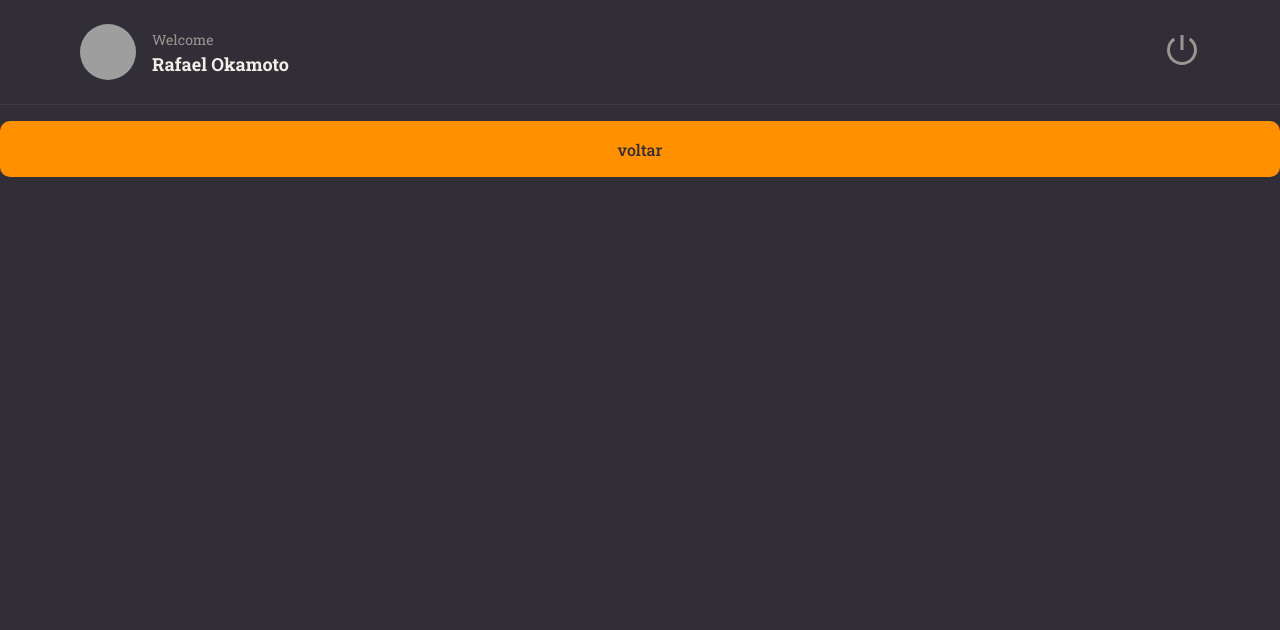
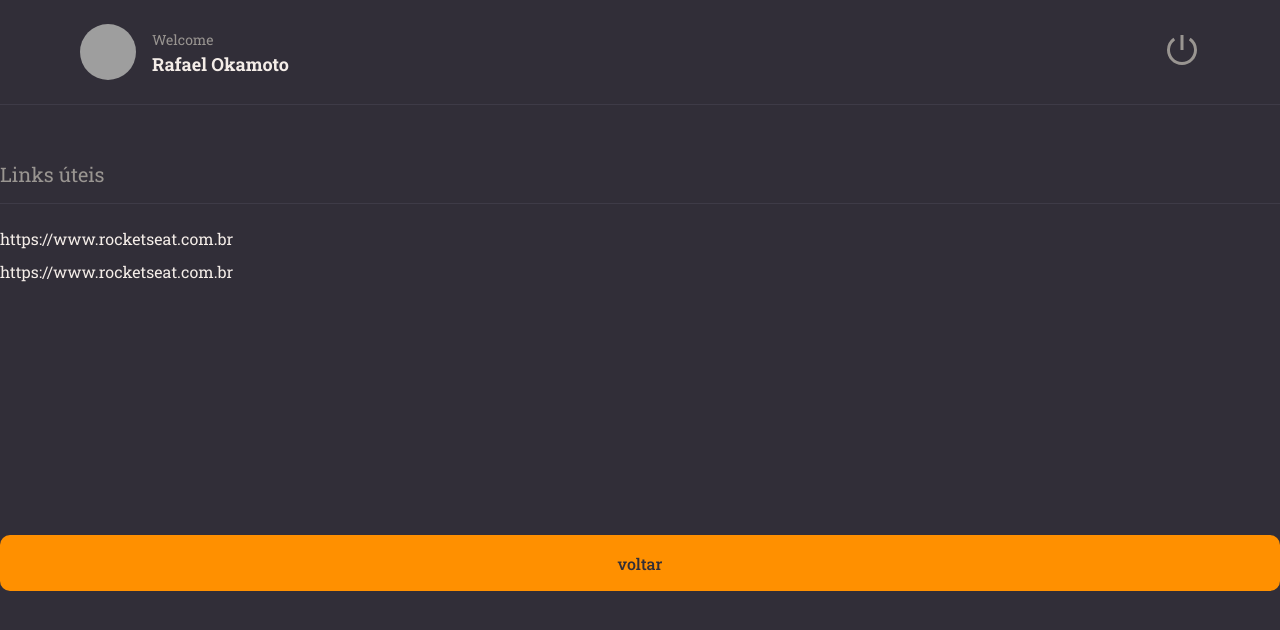
Before and after one commit to RafaelOkamoto182/Rocketnotes, a React (Vite) app: page / in a window 1280 px wide. Shown: the top 630 px of the page. Built offline with nearby package versions, Linux system fonts and the light colour scheme; grey boxes are pictures that could not be loaded.

Commit message:
feito componente Section. Utilizacao da prop "children"

```diff
--- /dev/null
+++ b/src/components/Section/index.jsx
@@ -0,0 +1,10 @@
+import { Container } from './styles'
+
+export function Section({ title, children }) {
+    return (
+        <Container>
+            <h2>{title}</h2>
+            {children}
+        </Container>
+    )
+}
--- /dev/null
+++ b/src/components/Section/styles.js
@@ -0,0 +1,19 @@
+import styled from 'styled-components'
+
+export const Container = styled.section`
+    margin: 56px 0 28px;
+
+    >h2 {
+        border-bottom-width: 1px;
+        border-bottom-style: solid;
+        border-bottom-color: ${({ theme }) => theme.COLORS.BACKGROUND_700};
+
+        padding-bottom: 16px;
+        margin-bottom: 24px;
+
+        color: ${({ theme }) => theme.COLORS.GRAY_100};
+        font-size: 20px;
+        font-weight: 400;
+    }
+
+`
--- a/src/pages/Details/index.jsx
+++ b/src/pages/Details/index.jsx
@@ -1,10 +1,23 @@
-import { Container } from "./styles.js"
+import { Container, Links } from "./styles.js"
 import { Button } from '../../components/Button'
 import { Header } from "../../components/Header"
+import { Section } from "../../components/Section"
+
+
 export function Details() {
   return (
     <Container>
       <Header />
+
+      <Section title="Links úteis">
+
+        <Links>
+          <li><a href="#">https://www.rocketseat.com.br</a></li>
+          <li><a href="#">https://www.rocketseat.com.br</a></li>
+        </Links>
+
+      </Section>
+
       <Button title="voltar" />
 
     </Container>
--- a/src/pages/Details/styles.js
+++ b/src/pages/Details/styles.js
@@ -11,3 +11,15 @@
     "content"
 
 `
+
+export const Links = styled.ul`
+    list-style: none;
+
+    >li{
+        margin-top: 12px;
+
+        a {
+            color: ${({ theme }) => theme.COLORS.WHITE}
+        }
+    }
+`
```
